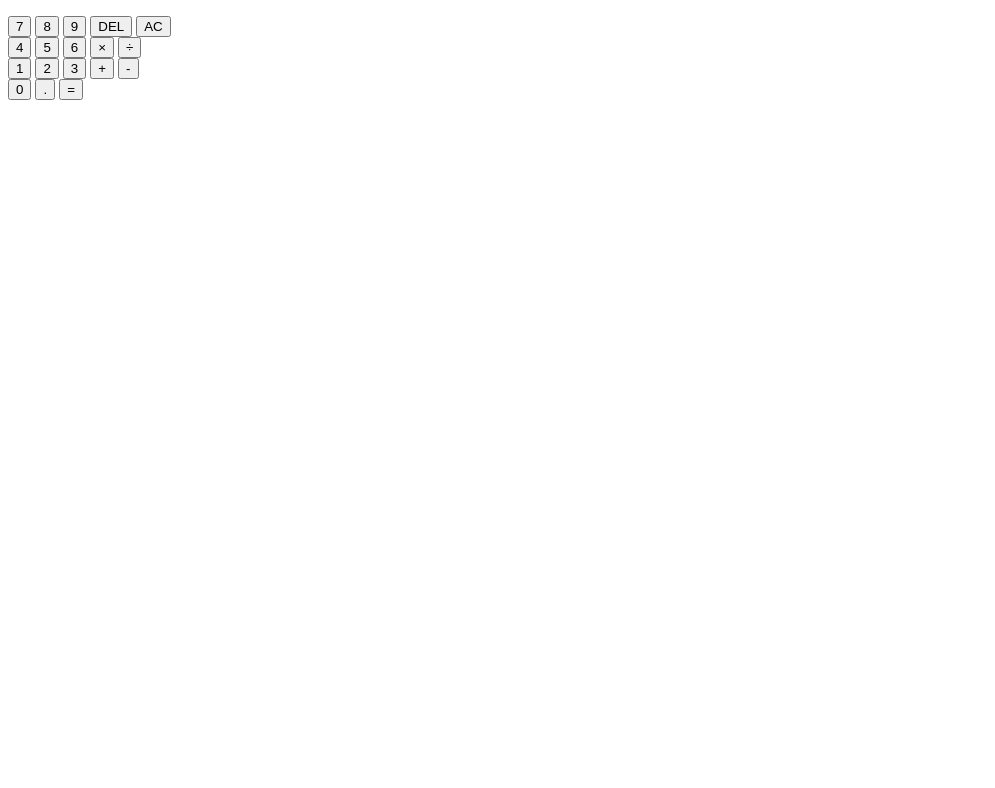
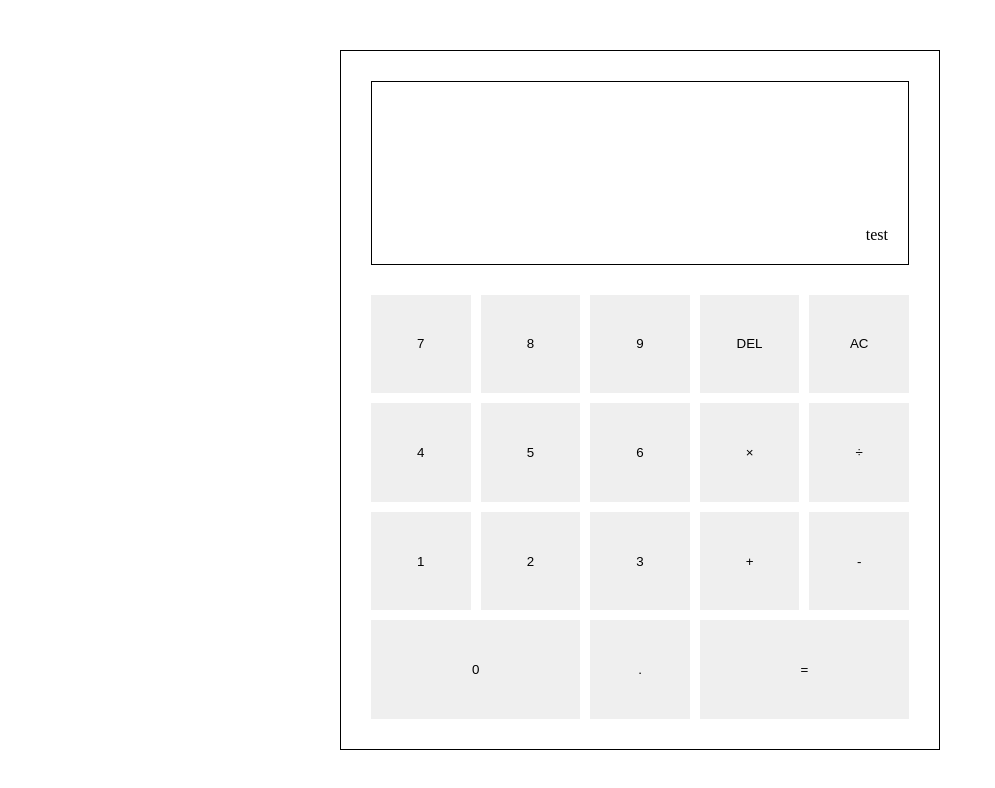
Before and after one commit to gggalatea/calculator, a plain HTML site: page index.html in a window 1280 px wide. Shown: the whole page, without its empty margins (0-995 px from the left). Drawn offline with Linux system fonts and the light colour scheme.

Commit message:
Add styles to move elements to the right place

```diff
--- a/index.html
+++ b/index.html
@@ -10,34 +10,34 @@
     <body class="container">
         <div class="calc-container">
             <div class="display">
-                <p class="display-text"></p>
+                <p class="display-text">test</p> <!-- 'test' text just for testing, remove 'test' text later -->
             </div>
             <div class="btns-container">
                 <div class="row">
-                    <button class="btn">7</button>
-                    <button class="btn">8</button>
-                    <button class="btn">9</button>
-                    <button class="btn">DEL</button>
-                    <button class="btn">AC</button>
+                    <button class="reg-size btn">7</button>
+                    <button class="reg-size btn">8</button>
+                    <button class="reg-size btn">9</button>
+                    <button class="reg-size btn">DEL</button>
+                    <button class="reg-size btn">AC</button>
                 </div>
                 <div class="row">
-                    <button class="btn">4</button>
-                    <button class="btn">5</button>
-                    <button class="btn">6</button>
-                    <button class="btn">×</button>
-                    <button class="btn">÷</button>
+                    <button class="reg-size btn">4</button>
+                    <button class="reg-size btn">5</button>
+                    <button class="reg-size btn">6</button>
+                    <button class="reg-size btn">×</button>
+                    <button class="reg-size btn">÷</button>
                 </div>
                 <div class="row">
-                    <button class="btn">1</button>
-                    <button class="btn">2</button>
-                    <button class="btn">3</button>
-                    <button class="btn">+</button>
-                    <button class="btn">-</button>
+                    <button class="reg-size btn">1</button>
+                    <button class="reg-size btn">2</button>
+                    <button class="reg-size btn">3</button>
+                    <button class="reg-size btn">+</button>
+                    <button class="reg-size btn">-</button>
                 </div>
                 <div class="row">
-                    <button class="btn">0</button>
-                    <button class="btn">.</button>
-                    <button class="btn">=</button>
+                    <button class="dbl-size btn">0</button>
+                    <button class="reg-size btn">.</button>
+                    <button class="dbl-size btn">=</button>
                 </div>
             </div>
         </div>
--- a/style.css
+++ b/style.css
@@ -7,3 +7,59 @@ html {
 *:after {
     box-sizing: inherit;
 }
+
+.container {
+    margin: 0px;
+    min-height: 100vh;
+    display: flex;
+    justify-content: center;
+    align-items: center;
+}
+
+.calc-container {
+    border: 1px solid black; /* just for testing, remove later */
+    width: 600px;
+    height: 700px;
+    padding: 30px;
+    display: flex;
+    flex-direction: column;
+    row-gap: 30px;
+}
+
+.display {
+    border: 1px solid black; /* just for testing, remove later */
+    flex: 1;
+    display: flex;
+    justify-content: flex-end;
+    align-items: flex-end;
+    padding: 20px;
+}
+
+.display-text {
+    margin: 0px;
+}
+
+.btns-container {
+    flex: 3;
+    display: flex;
+    flex-direction: column;
+    row-gap: 10px;
+}
+
+.row {
+    flex: 1;
+    display: flex;
+    column-gap: 10px;
+}
+
+.reg-size {
+    flex: 1;
+    padding: 0px;
+    border: none;
+}
+
+.dbl-size {
+    flex: 2 1 10px;
+    padding: 0px;
+    border: none;
+}
```
